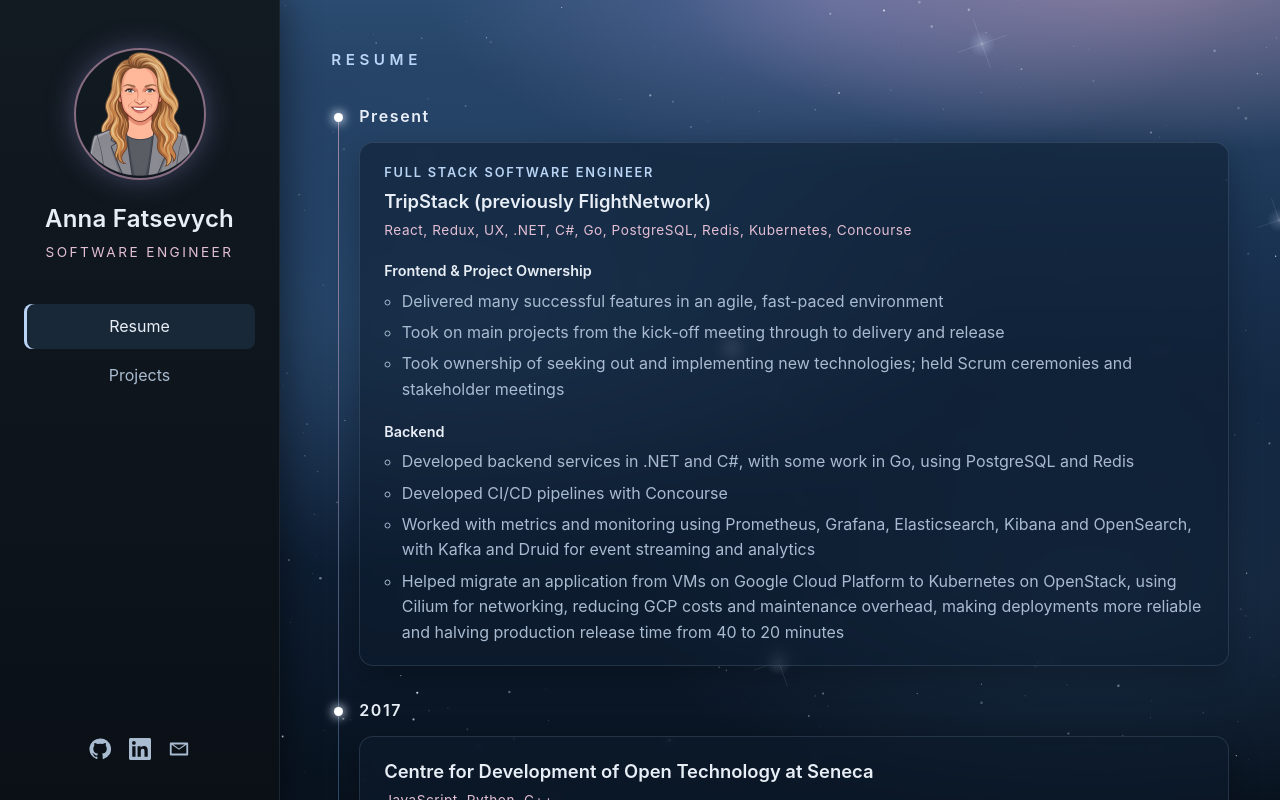
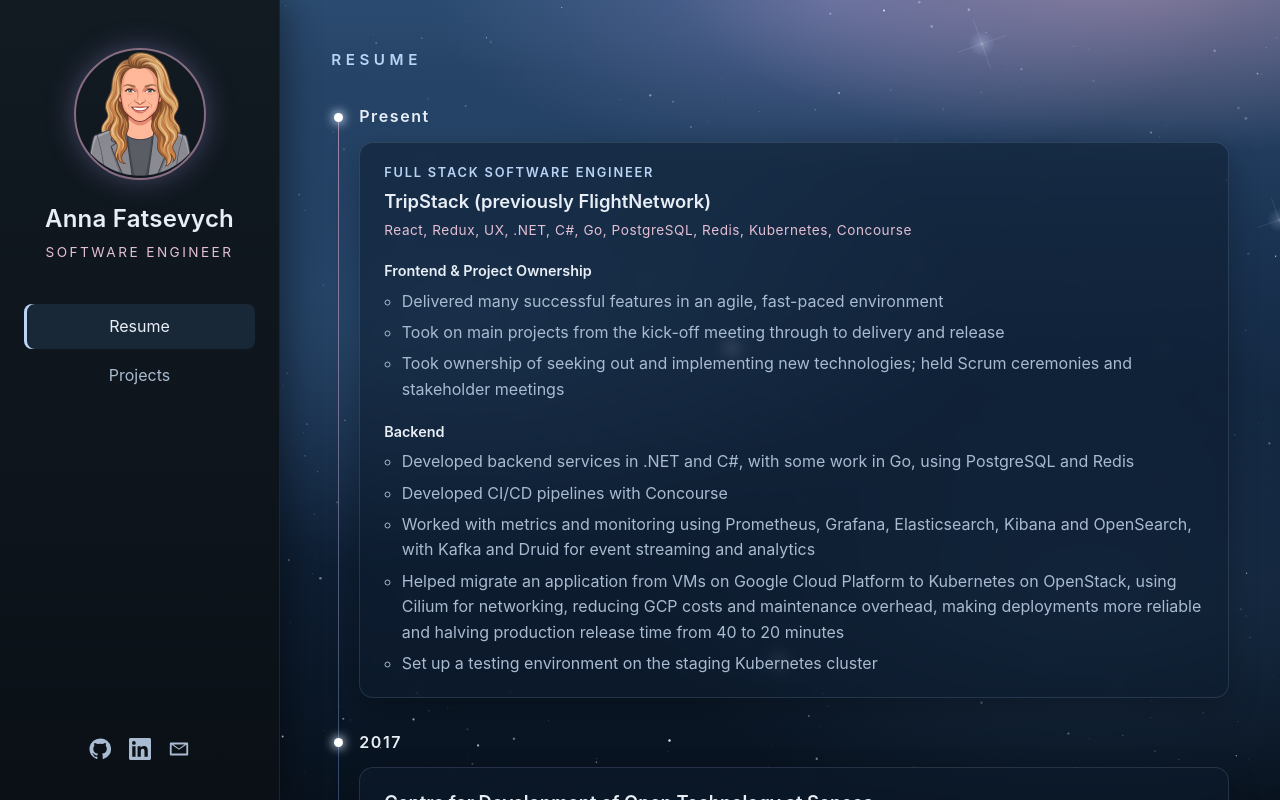
Before and after one commit to annafatsevych/cv, a React (Vite) app: page / in a window 1280 px wide. Shown: the top 800 px of the page. Built offline with nearby package versions, Linux system fonts and the light colour scheme.

Commit message:
Add staging test environment bullet

```diff
--- a/src/data.js
+++ b/src/data.js
@@ -37,6 +37,7 @@
           "Developed CI/CD pipelines with Concourse",
           "Worked with metrics and monitoring using Prometheus, Grafana, Elasticsearch, Kibana and OpenSearch, with Kafka and Druid for event streaming and analytics",
           "Helped migrate an application from VMs on Google Cloud Platform to Kubernetes on OpenStack, using Cilium for networking, reducing GCP costs and maintenance overhead, making deployments more reliable and halving production release time from 40 to 20 minutes",
+          "Set up a testing environment on the staging Kubernetes cluster",
         ],
       },
     ],
```
